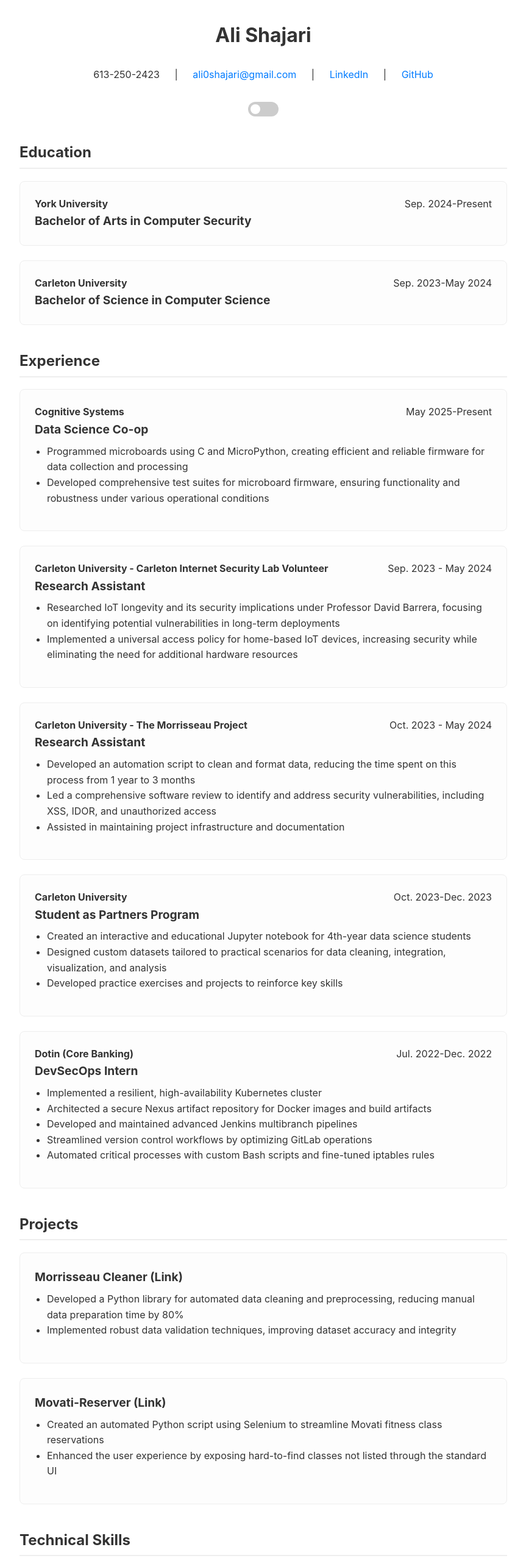
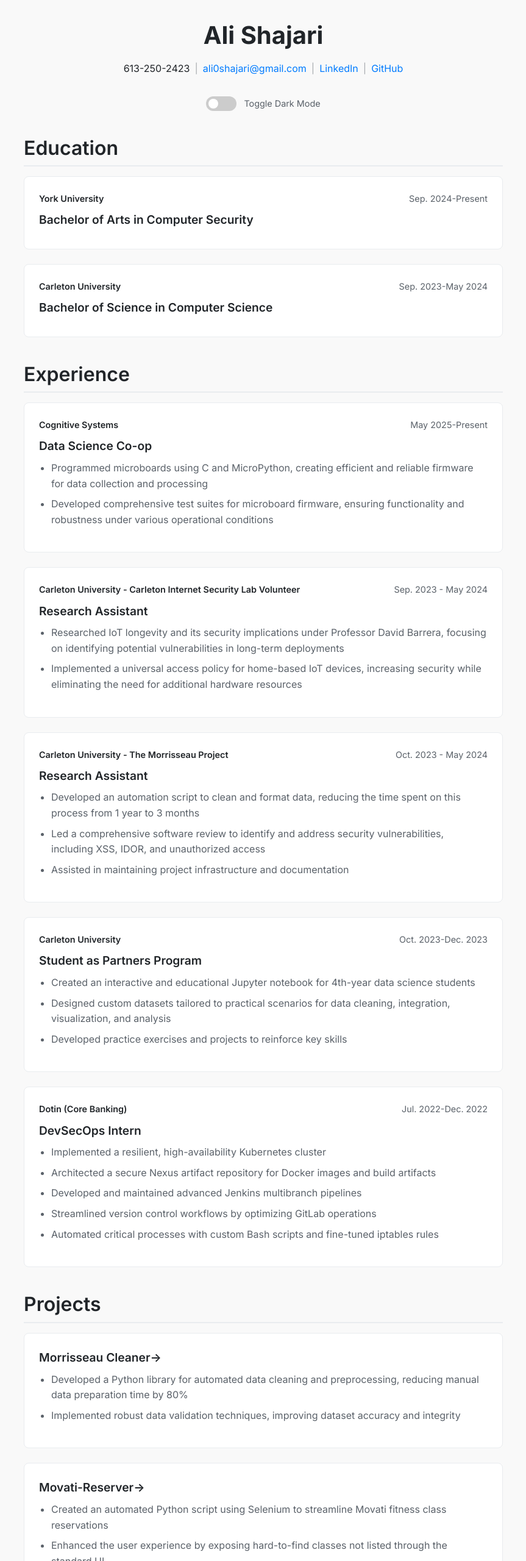
Before and after one commit to Shalijar/shalijar.github.io, a plain HTML site: page index.html in a window 1280 px wide. Shown: the top 2560 px of the page at 61% size, without its empty margins (208-1071 px from the left). Drawn offline with Linux system fonts and the light colour scheme.

Commit message:
partitioned

```diff
--- a/index.html
+++ b/index.html
@@ -4,187 +4,28 @@
     <meta charset="UTF-8">
     <meta name="viewport" content="width=device-width, initial-scale=1.0">
     <title>Ali Shajari - Portfolio</title>
-    <style>
-        /* Basic Setup */
-        body {
-            font-family: -apple-system, BlinkMacSystemFont, "Segoe UI", Roboto, "Helvetica Neue", Arial, sans-serif;
-            margin: 0 auto;
-            padding: 2rem;
-            max-width: 800px;
-            line-height: 1.6;
-            color: #333;
-            background-color: #ffffff;
-            transition: background-color 0.3s, color 0.3s;
-        }
 
-        /* Dark Mode */
-        body.dark-mode {
-            background-color: #121212;
-            color: #f1f1f1;
-        }
-        body.dark-mode h1, body.dark-mode h2, body.dark-mode h3 {
-            border-bottom-color: #444;
-        }
-        body.dark-mode .job {
-            background-color: #1e1e1e;
-            border-color: #333;
-        }
+    <link rel="preconnect" href="https://fonts.googleapis.com">
+    <link rel="preconnect" href="https://fonts.gstatic.com" crossorigin>
+    <link href="https://fonts.googleapis.com/css2?family=Inter:wght@400;600;700&display=swap" rel="stylesheet">
 
-        /* Headings */
-        h1, h2, h3 {
-            border-bottom: 2px solid #eee;
-            padding-bottom: 5px;
-            margin-top: 2.5rem;
-        }
-        h1 {
-            margin-top: 0;
-            border-bottom: none;
-            text-align: center;
-        }
-
-        /* Contact Info */
-        .contact-info {
-            text-align: center;
-            list-style: none;
-            padding: 0;
-            margin-bottom: 2rem;
-        }
-        .contact-info li {
-            display: inline-block;
-            margin: 0 10px;
-        }
-
-        /* Links */
-        a {
-            color: #007bff;
-            text-decoration: none;
-            transition: color 0.2s;
-        }
-        a:hover {
-            color: #0056b3;
-            text-decoration: underline;
-        }
-        body.dark-mode a {
-            color: #4dabf7;
-        }
-        body.dark-mode a:hover {
-            color: #a5d8ff;
-        }
-
-        /* === DYNAMIC CARD STYLES === */
-        .job {
-            margin-bottom: 1.5rem;
-            padding: 1.5rem;
-            border: 1px solid #eee;
-            border-radius: 8px;
-            background-color: #fdfdfd;
-            /* This is the transition */
-            transition: transform 0.3s ease, box-shadow 0.3s ease;
-        }
-        /* This is the hover effect */
-        .job:hover {
-            transform: translateY(-5px);
-            box-shadow: 0 4px 12px rgba(0,0,0,0.05);
-        }
-
-        .job-title {
-            font-size: 1.2rem;
-            font-weight: bold;
-        }
-        .job-header {
-            display: flex;
-            justify-content: space-between;
-            flex-wrap: wrap;
-        }
-        .job-company {
-            font-weight: bold;
-        }
-        ul {
-            padding-left: 20px;
-            margin-top: 0.5rem;
-        }
-
-        /* Skills */
-        .skills-container {
-            display: flex;
-            flex-wrap: wrap;
-        }
-        .skills-category {
-            width: 50%;
-            padding-right: 1rem;
-        }
-
-        /* Dark Mode Toggle */
-        .theme-switch-wrapper {
-            display: flex;
-            align-items: center;
-            justify-content: center;
-            margin-bottom: 1.5rem;
-        }
-        .theme-switch {
-            display: inline-block;
-            height: 24px;
-            position: relative;
-            width: 50px;
-        }
-        .theme-switch input {
-            display:none;
-        }
-        .slider {
-            background-color: #ccc;
-            bottom: 0;
-            cursor: pointer;
-            left: 0;
-            position: absolute;
-            right: 0;
-            top: 0;
-            transition: .4s;
-        }
-        .slider:before {
-            background-color: #fff;
-            bottom: 4px;
-            content: "";
-            height: 16px;
-            left: 4px;
-            position: absolute;
-            transition: .4s;
-            width: 16px;
-        }
-        input:checked + .slider {
-            background-color: #007bff;
-        }
-        input:checked + .slider:before {
-            transform: translateX(26px);
-        }
-        .slider.round {
-            border-radius: 34px;
-        }
-        .slider.round:before {
-            border-radius: 50%;
-        }
-
-
-        /* Responsive */
-        @media (max-width: 600px) {
-            .skills-category {
-                width: 100%;
-            }
-        }
-    </style>
+    <link rel="stylesheet" href="style.css">
 </head>
 <body>
 
     <header>
         <h1>Ali Shajari</h1>
-        <ul class="contact-info">
-            <li>613-250-2423</li>
-            <li>|</li>
-            <li><a href="mailto:ali0shajari@gmail.com">ali0shajari@gmail.com</a></li>
-            <li>|</li>
-            <li><a href="https://www.linkedin.com/in/ali-shajari">LinkedIn</a></li>
-            <li>|</li>
-            <li><a href="https://github.com/Shalijar">GitHub</a></li>
-        </ul>
+        <nav class="contact-info">
+            <ul>
+                <li>613-250-2423</li>
+                <li><span aria-hidden="true">|</span></li>
+                <li><a href="mailto:ali0shajari@gmail.com">ali0shajari@gmail.com</a></li>
+                <li><span aria-hidden="true">|</span></li>
+                <li><a href="https://www.linkedin.com/in/ali-shajari" target="_blank" rel="noopener noreferrer">LinkedIn</a></li>
+                <li><span aria-hidden="true">|</span></li>
+                <li><a href="https://github.com/Shalijar" target="_blank" rel="noopener noreferrer">GitHub</a></li>
+            </ul>
+        </nav>
     </header>
 
     <div class="theme-switch-wrapper">
@@ -192,59 +33,60 @@
             <input type="checkbox" id="checkbox" />
             <div class="slider round"></div>
         </label>
+        <span class="theme-label">Toggle Dark Mode</span>
     </div>
 
     <main>
         <section id="education">
             <h2>Education</h2>
-            <div class="job">
-                <div class="job-header">
-                    <span class="job-company">York University</span>
-                    <span class="job-date">Sep. 2024-Present</span>
+            <div class="card">
+                <div class="card-header">
+                    <span class="card-company">York University</span>
+                    <span class="card-date">Sep. 2024-Present</span>
                 </div>
-                <div class="job-title">Bachelor of Arts in Computer Security</div>
+                <div class="card-title">Bachelor of Arts in Computer Security</div>
             </div>
-            <div class="job">
-                <div class="job-header">
-                    <span class="job-company">Carleton University</span>
-                    <span class="job-date">Sep. 2023-May 2024</span>
+            <div class="card">
+                <div class="card-header">
+                    <span class="card-company">Carleton University</span>
+                    <span class="card-date">Sep. 2023-May 2024</span>
                 </div>
-                <div class="job-title">Bachelor of Science in Computer Science</div>
+                <div class="card-title">Bachelor of Science in Computer Science</div>
             </div>
         </section>
 
         <section id="experience">
             <h2>Experience</h2>
-            <div class="job">
-                <div class="job-header">
-                    <span class="job-company">Cognitive Systems</span>
-                    <span class="job-date">May 2025-Present</span>
+            <div class="card">
+                <div class="card-header">
+                    <span class="card-company">Cognitive Systems</span>
+                    <span class="card-date">May 2025-Present</span>
                 </div>
-                <div class="job-title">Data Science Co-op</div>
+                <div class="card-title">Data Science Co-op</div>
                 <ul>
                     <li>Programmed microboards using C and MicroPython, creating efficient and reliable firmware for data collection and processing</li>
                     <li>Developed comprehensive test suites for microboard firmware, ensuring functionality and robustness under various operational conditions</li>
                 </ul>
             </div>
 
-            <div class="job">
-                <div class="job-header">
-                    <span class="job-company">Carleton University - Carleton Internet Security Lab Volunteer</span>
-                    <span class="job-date">Sep. 2023 - May 2024</span>
+            <div class="card">
+                <div class="card-header">
+                    <span class="card-company">Carleton University - Carleton Internet Security Lab Volunteer</span>
+                    <span class="card-date">Sep. 2023 - May 2024</span>
                 </div>
-                <div class="job-title">Research Assistant</div>
+                <div class="card-title">Research Assistant</div>
                 <ul>
                     <li>Researched IoT longevity and its security implications under Professor David Barrera, focusing on identifying potential vulnerabilities in long-term deployments</li>
                     <li>Implemented a universal access policy for home-based IoT devices, increasing security while eliminating the need for additional hardware resources</li>
                 </ul>
             </div>
 
-            <div class="job">
-                <div class="job-header">
-                    <span class="job-company">Carleton University - The Morrisseau Project</span>
-                    <span class="job-date">Oct. 2023 - May 2024</span>
+            <div class="card">
+                <div class="card-header">
+                    <span class="card-company">Carleton University - The Morrisseau Project</span>
+                    <span class="card-date">Oct. 2023 - May 2024</span>
                 </div>
-                <div class="job-title">Research Assistant</div>
+                <div class="card-title">Research Assistant</div>
                 <ul>
                     <li>Developed an automation script to clean and format data, reducing the time spent on this process from 1 year to 3 months</li>
                     <li>Led a comprehensive software review to identify and address security vulnerabilities, including XSS, IDOR, and unauthorized access</li>
@@ -252,12 +94,12 @@
                 </ul>
             </div>
 
-            <div class="job">
-                <div class="job-header">
-                    <span class="job-company">Carleton University</span>
-                    <span class="job-date">Oct. 2023-Dec. 2023</span>
+            <div class="card">
+                <div class="card-header">
+                    <span class="card-company">Carleton University</span>
+                    <span class="card-date">Oct. 2023-Dec. 2023</span>
                 </div>
-                <div class="job-title">Student as Partners Program</div>
+                <div class="card-title">Student as Partners Program</div>
                 <ul>
                     <li>Created an interactive and educational Jupyter notebook for 4th-year data science students</li>
                     <li>Designed custom datasets tailored to practical scenarios for data cleaning, integration, visualization, and analysis</li>
@@ -265,12 +107,12 @@
                 </ul>
             </div>
 
-            <div class="job">
-                <div class="job-header">
-                    <span class="job-company">Dotin (Core Banking)</span>
-                    <span class="job-date">Jul. 2022-Dec. 2022</span>
+            <div class="card">
+                <div class="card-header">
+                    <span class="card-company">Dotin (Core Banking)</span>
+                    <span class="card-date">Jul. 2022-Dec. 2022</span>
                 </div>
-                <div class="job-title">DevSecOps Intern</div>
+                <div class="card-title">DevSecOps Intern</div>
                 <ul>
                     <li>Implemented a resilient, high-availability Kubernetes cluster</li>
                     <li>Architected a secure Nexus artifact repository for Docker images and build artifacts</li>
@@ -283,15 +125,19 @@
 
         <section id="projects">
             <h2>Projects</h2>
-            <div class="job">
-                <div class="job-title">Morrisseau Cleaner (Link)</div>
+            <div class="card">
+                <a href="#" class="project-link" target="_blank" rel="noopener noreferrer">
+                    <div class="card-title">Morrisseau Cleaner</div>
+                </a>
                 <ul>
                     <li>Developed a Python library for automated data cleaning and preprocessing, reducing manual data preparation time by 80%</li>
                     <li>Implemented robust data validation techniques, improving dataset accuracy and integrity</li>
                 </ul>
             </div>
-            <div class="job">
-                <div class="job-title">Movati-Reserver (Link)</div>
+            <div class="card">
+                <a href="#" class="project-link" target="_blank" rel="noopener noreferrer">
+                    <div class="card-title">Movati-Reserver</div>
+                </a>
                 <ul>
                     <li>Created an automated Python script using Selenium to streamline Movati fitness class reservations</li>
                     <li>Enhanced the user experience by exposing hard-to-find classes not listed through the standard UI</li>
@@ -305,57 +151,36 @@
                 <div class="skills-category">
                     <h3>Programming Languages</h3>
                     <ul>
-                        <li>Python, C++, C, MicroPython, Rust, Java, Groovy, JavaScript, SQL</li>
+                        <li>Python</li><li>C++</li><li>C</li><li>MicroPython</li><li>Rust</li><li>Java</li><li>Groovy</li><li>JavaScript</li><li>SQL</li>
                     </ul>
                 </div>
                 <div class="skills-category">
                     <h3>Technologies & Tools</h3>
                     <ul>
-                        <li>Docker, Kubernetes, Jenkins, Node.js, Nexus, Checkmarx, Burp Suite</li>
+                        <li>Docker</li><li>Kubernetes</li><li>Jenkins</li><li>Node.js</li><li>Nexus</li><li>Checkmarx</li><li>Burp Suite</li>
                     </ul>
                 </div>
                 <div class="skills-category">
                     <h3>Development Practices</h3>
                     <ul>
-                        <li>Object-Oriented Design, Algorithm Design, Agile, SAST, DAST</li>
+                        <li>Object-Oriented Design</li><li>Algorithm Design</li><li>Agile</li><li>SAST</li><li>DAST</li>
                     </ul>
                 </div>
                 <div class="skills-category">
                     <h3>Platforms & Systems</h3>
                     <ul>
-                        <li>Linux/Ubuntu, Virtualization</li>
+                        <li>Linux/Ubuntu</li><li>Virtualization</li>
                     </ul>
                 </div>
             </div>
         </section>
-
     </main>
 
-    <script>
-        document.addEventListener('DOMContentLoaded', (event) => {
-            const toggleSwitch = document.querySelector('#checkbox');
-            // Check for saved theme in local storage
-            const currentTheme = localStorage.getItem('theme');
+    <footer>
+        <p>&copy; 2025 Ali Shajari. All rights reserved.</p>
+    </footer>
 
-            if (currentTheme) {
-                document.body.classList.add(currentTheme);
-                if (currentTheme === 'dark-mode') {
-                    toggleSwitch.checked = true;
-                }
-            }
-
-            // Add listener for the toggle
-            toggleSwitch.addEventListener('change', function() {
-                if(this.checked) {
-                    document.body.classList.add('dark-mode');
-                    localStorage.setItem('theme', 'dark-mode');
-                } else {
-                    document.body.classList.remove('dark-mode');
-                    localStorage.setItem('theme', 'light-mode');
-                }
-            });
-        });
-    </script>
+    <script src="script.js"></script>
 
 </body>
 </html>
--- /dev/null
+++ b/style.css
@@ -0,0 +1,285 @@
+/* === 1. GLOBAL SETUP & CSS VARIABLES === */
+:root {
+    /* Color Palette (Light Mode) */
+    --color-primary: #007bff;
+    --color-primary-hover: #0056b3;
+    --color-bg: #f9f9f9;
+    --color-bg-card: #ffffff;
+    --color-text: #212529;
+    --color-text-secondary: #5a6169;
+    --color-border: #e9ecef;
+    --color-shadow: rgba(0, 0, 0, 0.05);
+    --color-tag-bg: #f1f3f5;
+    --color-tag-text: #343a40;
+
+    /* Typography */
+    --font-family: 'Inter', -apple-system, BlinkMacSystemFont, "Segoe UI", Roboto, "Helvetica Neue", Arial, sans-serif;
+
+    /* Sizing & Borders */
+    --max-width: 850px;
+    --border-radius: 8px;
+}
+
+/* Dark Mode Palette */
+body.dark-mode {
+    --color-primary: #4dabf7;
+    --color-primary-hover: #a5d8ff;
+    --color-bg: #121212;
+    --color-bg-card: #1e1e1e;
+    --color-text: #f1f1f1;
+    --color-text-secondary: #adb5bd;
+    --color-border: #333;
+    --color-shadow: rgba(0, 0, 0, 0.2);
+    --color-tag-bg: #343a40;
+    --color-tag-text: #e9ecef;
+}
+
+/* Basic Setup */
+*, *::before, *::after {
+    box-sizing: border-box;
+}
+
+body {
+    font-family: var(--font-family);
+    margin: 0 auto;
+    padding: 2rem;
+    max-width: var(--max-width);
+    line-height: 1.6;
+    color: var(--color-text);
+    background-color: var(--color-bg);
+    transition: background-color 0.3s, color 0.3s;
+    /* Improves font rendering */
+    -webkit-font-smoothing: antialiased;
+    -moz-osx-font-smoothing: grayscale;
+}
+
+/* === 2. TYPOGRAPHY & LINKS === */
+h1, h2, h3 {
+    margin-top: 2.5rem;
+    margin-bottom: 1rem;
+    line-height: 1.3;
+}
+h1 {
+    margin-top: 0;
+    font-size: 2.5rem;
+    font-weight: 700;
+    text-align: center;
+}
+h2 {
+    font-size: 2rem;
+    font-weight: 600;
+    border-bottom: 2px solid var(--color-border);
+    padding-bottom: 0.5rem;
+}
+h3 {
+    font-size: 1.25rem;
+    font-weight: 600;
+    margin-top: 1.5rem;
+}
+
+ul {
+    padding-left: 20px;
+    margin-top: 0.5rem;
+    color: var(--color-text-secondary);
+}
+/* Main bullet points inside cards */
+.card ul li {
+    margin-bottom: 0.5rem;
+}
+
+a {
+    color: var(--color-primary);
+    text-decoration: none;
+    transition: color 0.2s;
+}
+a:hover {
+    color: var(--color-primary-hover);
+    text-decoration: underline;
+}
+
+/* === 3. HEADER & NAVIGATION === */
+header {
+    margin-bottom: 2rem;
+}
+.contact-info {
+    padding: 0;
+    margin-bottom: 0;
+}
+.contact-info ul {
+    list-style: none;
+    padding: 0;
+    margin: 0;
+    text-align: center;
+    display: flex;
+    flex-wrap: wrap;
+    justify-content: center;
+    gap: 8px;
+    color: var(--color-text);
+}
+.contact-info li {
+    display: inline-block;
+}
+.contact-info li span[aria-hidden="true"] {
+    color: var(--color-text-secondary);
+    opacity: 0.5;
+}
+
+/* === 4. LAYOUT & CONTENT CARDS === */
+/* Replaced .job with .card for a more generic name */
+.card {
+    margin-bottom: 1.5rem;
+    padding: 1.5rem;
+    border: 1px solid var(--color-border);
+    border-radius: var(--border-radius);
+    background-color: var(--color-bg-card);
+    transition: transform 0.3s ease, box-shadow 0.3s ease;
+}
+.card:hover {
+    transform: translateY(-5px);
+    box-shadow: 0 4px 12px var(--color-shadow);
+}
+
+.card-header {
+    display: flex;
+    justify-content: space-between;
+    flex-wrap: wrap;
+    margin-bottom: 0.5rem;
+    font-size: 0.9rem;
+    color: var(--color-text-secondary);
+}
+.card-company {
+    font-weight: 600;
+    color: var(--color-text); /* Company name is more prominent */
+}
+.card-title {
+    font-size: 1.2rem;
+    font-weight: 600;
+    color: var(--color-text);
+    margin-bottom: 0.5rem;
+}
+
+/* Specific styling for project links */
+.project-link {
+    text-decoration: none;
+    color: var(--color-text);
+}
+.project-link:hover {
+    color: var(--color-primary);
+    text-decoration: none;
+}
+.project-link .card-title::after {
+    content: ' →'; /* Adds a nice arrow to indicate a link */
+    transition: transform 0.2s ease;
+    display: inline-block;
+}
+.project-link:hover .card-title::after {
+    transform: translateX(4px);
+}
+
+
+/* === 5. SKILLS SECTION (MODERN TAGS) === */
+.skills-container {
+    display: flex;
+    flex-wrap: wrap;
+    gap: 1.5rem;
+}
+.skills-category {
+    width: 100%;
+}
+/* This is the magic for the skill tags */
+.skills-category ul {
+    list-style: none;
+    padding: 0;
+    margin: 0;
+    display: flex;
+    flex-wrap: wrap;
+    gap: 0.75rem; /* Space between tags */
+}
+.skills-category li {
+    background-color: var(--color-tag-bg);
+    color: var(--color-tag-text);
+    padding: 0.5rem 1rem;
+    border-radius: 20px; /* This makes it a "pill" */
+    font-size: 0.9rem;
+    font-weight: 500;
+    margin-bottom: 0; /* Override default li margin */
+}
+
+/* === 6. DARK MODE TOGGLE === */
+.theme-switch-wrapper {
+    display: flex;
+    align-items: center;
+    justify-content: center;
+    margin-bottom: 2rem;
+    gap: 0.75rem;
+}
+.theme-label {
+    font-size: 0.9rem;
+    color: var(--color-text-secondary);
+}
+.theme-switch {
+    display: inline-block;
+    height: 24px;
+    position: relative;
+    width: 50px;
+}
+.theme-switch input { display:none; }
+.slider {
+    background-color: #ccc;
+    bottom: 0;
+    cursor: pointer;
+    left: 0;
+    position: absolute;
+    right: 0;
+    top: 0;
+    transition: .4s;
+}
+.slider:before {
+    background-color: #fff;
+    bottom: 4px;
+    content: "";
+    height: 16px;
+    left: 4px;
+    position: absolute;
+    transition: .4s;
+    width: 16px;
+}
+input:checked + .slider {
+    background-color: var(--color-primary);
+}
+input:checked + .slider:before {
+    transform: translateX(26px);
+}
+.slider.round { border-radius: 34px; }
+.slider.round:before { border-radius: 50%; }
+
+/* === 7. FOOTER & RESPONSIVE === */
+footer {
+    text-align: center;
+    margin-top: 3rem;
+    padding-top: 1.5rem;
+    border-top: 1px solid var(--color-border);
+    font-size: 0.9rem;
+    color: var(--color-text-secondary);
+}
+
+@media (max-width: 600px) {
+    body {
+        padding: 1rem;
+    }
+    h1 {
+        font-size: 2rem;
+    }
+    .card-header {
+        flex-direction: column;
+        gap: 0.25rem;
+    }
+    .contact-info ul {
+        flex-direction: column;
+        gap: 4px;
+    }
+    /* Hide the text separators on mobile */
+    .contact-info li span[aria-hidden="true"] {
+        display: none;
+    }
+}
```
Also changed, not shown: script.js (added, +23 -0 lines).
